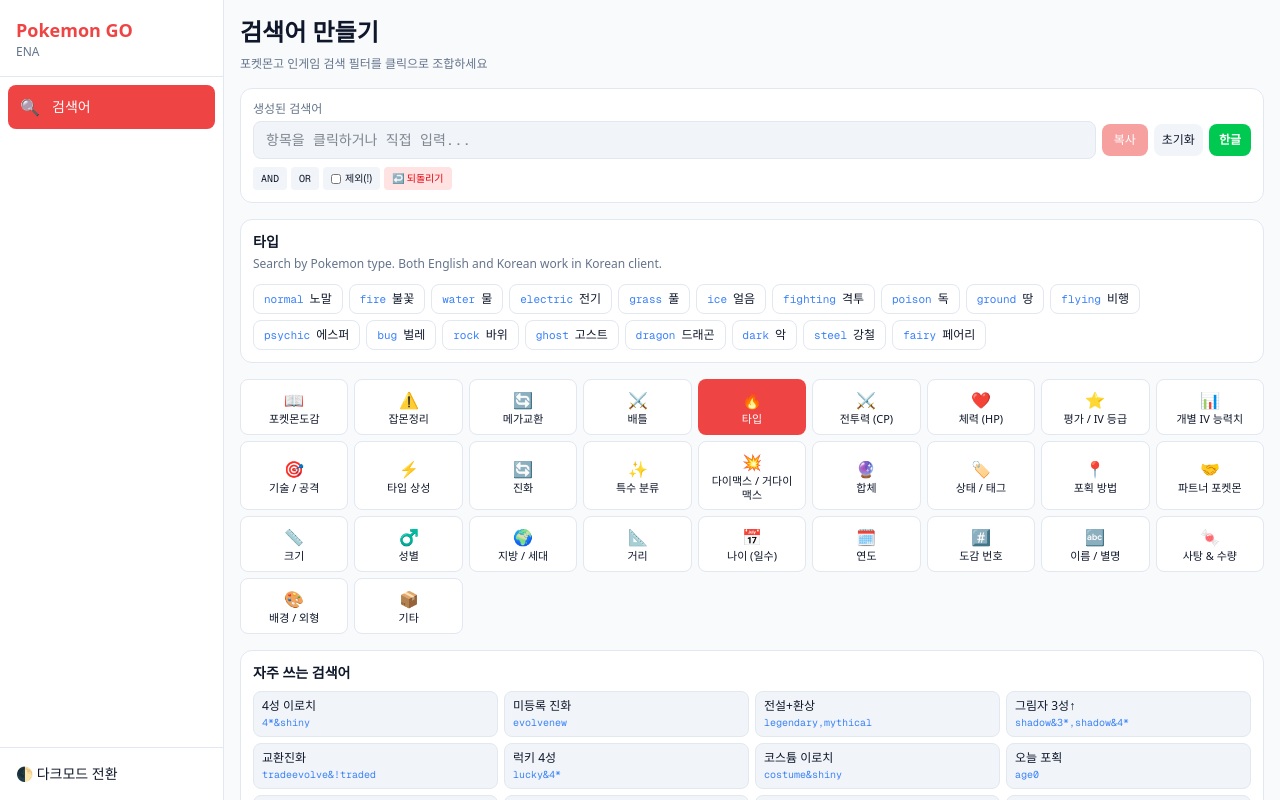
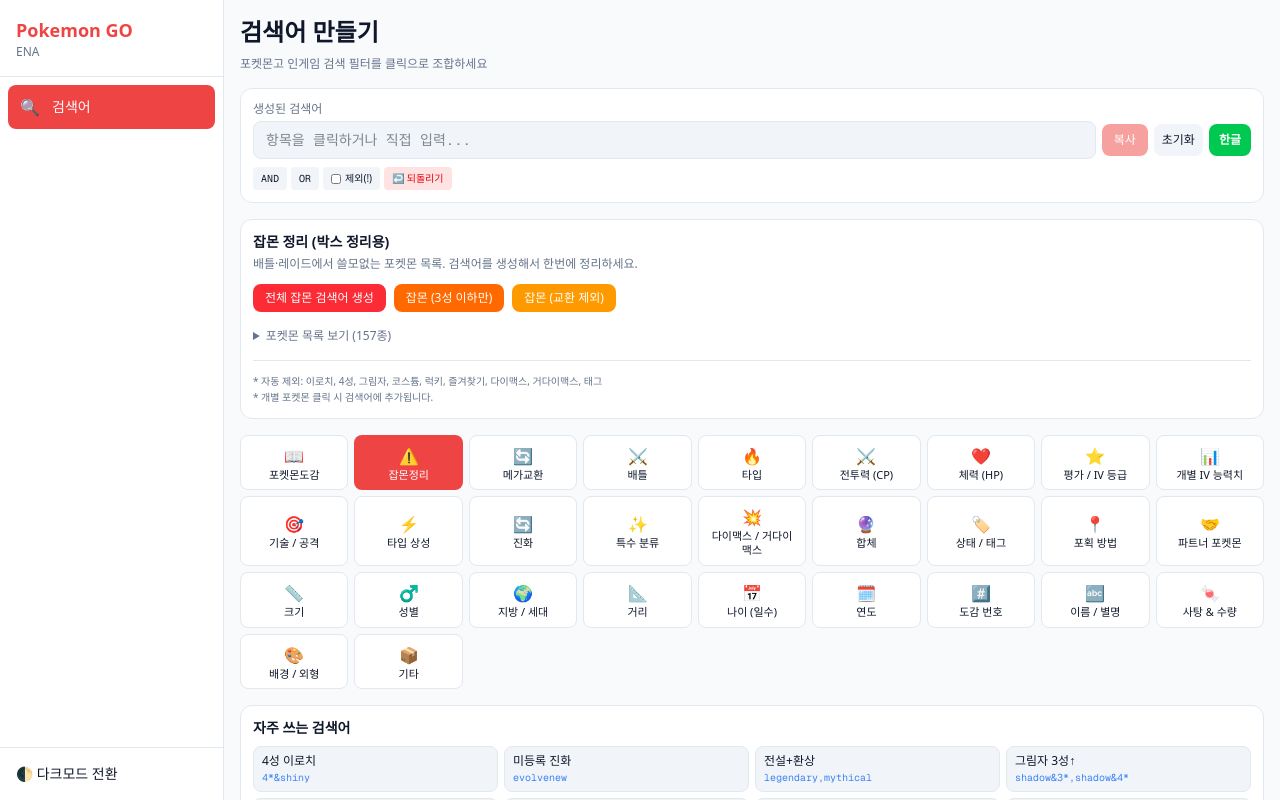
Before and after one commit to l9900606-hub/pokemon-go-ena, a Next.js app: page /search-builder in a window 1280 px wide. Shown: the top 800 px of the page. Built offline with nearby package versions, Linux system fonts and the light colour scheme.

Commit message:
검색어 페이지 초기 카테고리를 잡몬정리로 변경
Co-Authored-By: Claude Opus 4.6 (1M context) <noreply@anthropic.com>

```diff
--- a/src/app/search-builder/page.tsx
+++ b/src/app/search-builder/page.tsx
@@ -294,7 +294,7 @@ export default function SearchBuilderPage() {
   const [query, setQuery] = useState('');
   const [pendingOp, setPendingOp] = useState<string | null>(null);
   const [excludeMode, setExcludeMode] = useState(false);
-  const [activeCategory, setActiveCategory] = useState<string>('types');
+  const [activeCategory, setActiveCategory] = useState<string>('_trash');
   const [copied, setCopied] = useState(false);
   const [pokedex, setPokedex] = useState<Pokemon[]>([]);
   const [dexSearch, setDexSearch] = useState('');
```
